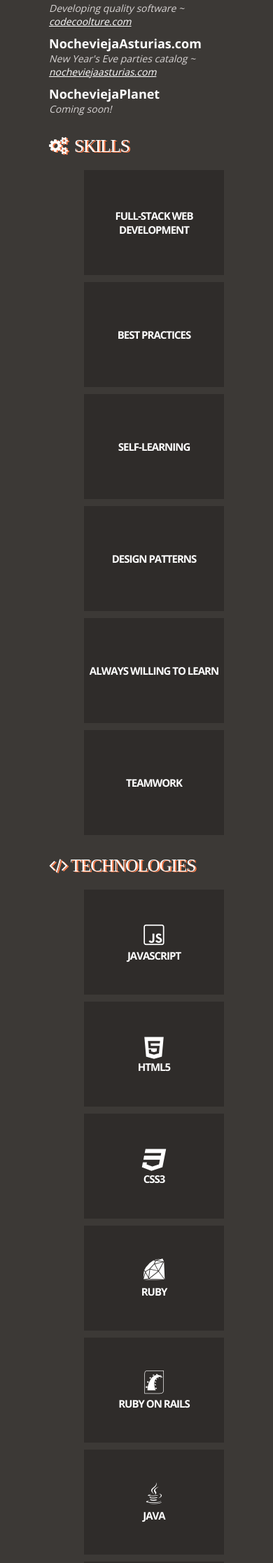
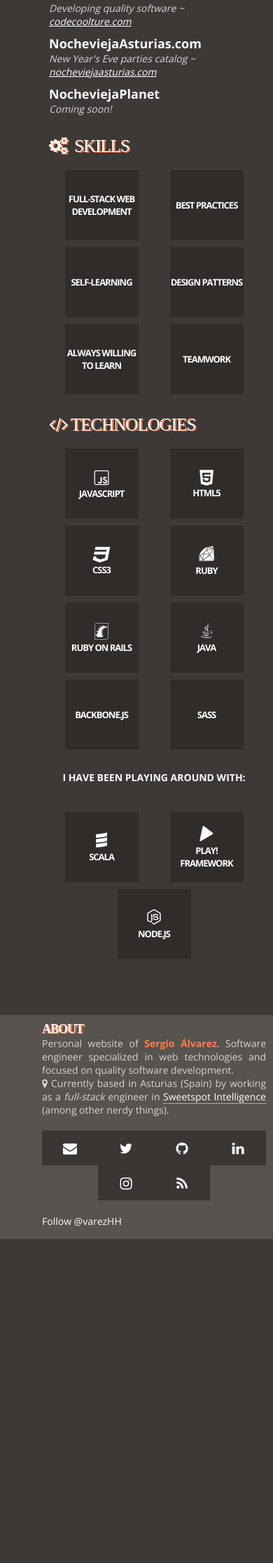
Before and after one commit to sergioalvz/sergioalvz.github.io, a Jekyll site: the page built from resume/index.html, in a window 390 px wide. Shown: the part 935-3168 px from the top of the page at 70% size. Built offline with Jekyll 4.4.1, drawn with Linux system fonts in a browser that asks for light colours; nearby versions of some CDN libraries; some web fonts are replaced; Markdown is read by kramdown in place of the engine named in the settings; comment, search, counter and statistics services are not loaded; after the commit the page ends 2705 px from its top, so only the background shows below that.

Commit message:
Improve stamps responsiveness

```diff
--- a/_sass/_frontpage.scss
+++ b/_sass/_frontpage.scss
@@ -74,6 +74,19 @@
       font-size: 15px;
       font-weight: 700;
       letter-spacing: -1px;
+    }
+
+    @include respond(all-phones) {
+      width: 105px;
+      height: 100px;
+
+      i {
+        font-size: 25px;
+      }
+
+      p {
+        font-size: 13px;
+      }
     }
   }
 }
```
